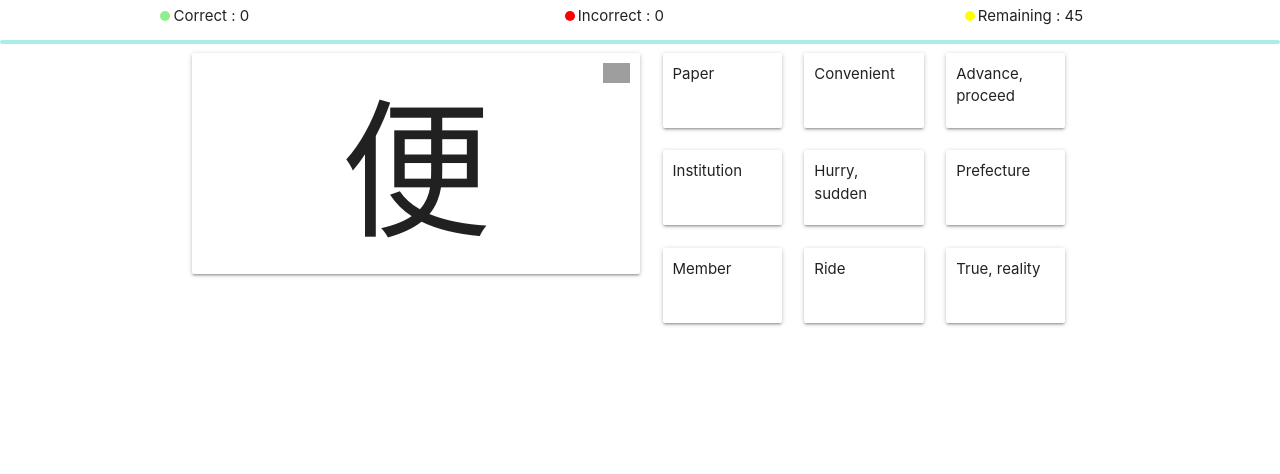
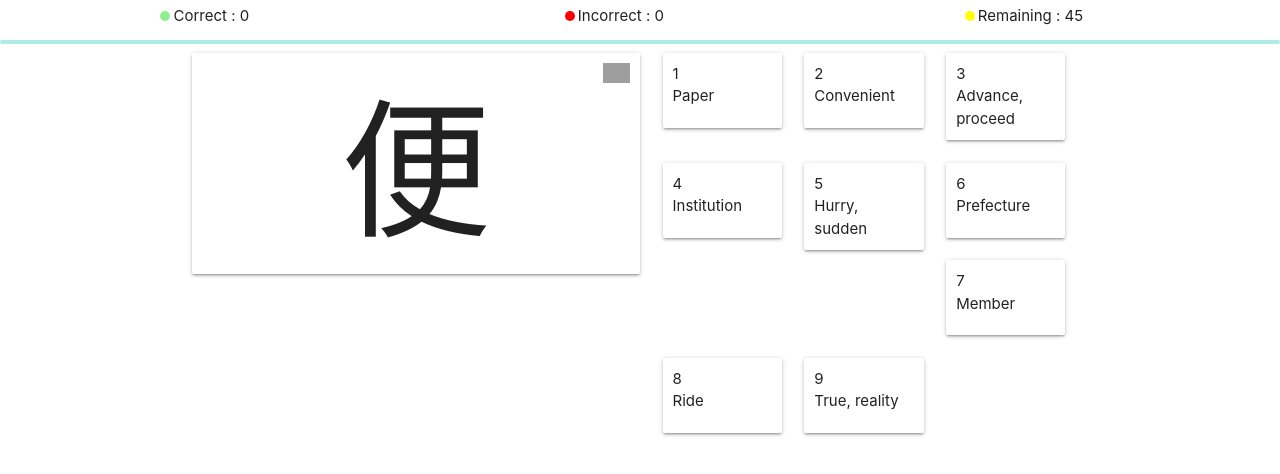
Before and after one commit to vlw0052/study-kanji, a React (Create React App) app: page / in a window 1280 px wide. Shown: the top 474 px of the page. Built offline with nearby package versions, Linux system fonts and the light colour scheme; grey boxes are pictures that could not be loaded.

Commit message:
Reformated mini cards

```diff
--- a/src/App.css
+++ b/src/App.css
@@ -1,10 +1,9 @@
 .app-container {
   display: grid;
   grid-template-rows: 45px 1fr;
-
 }
 
-.next-button{
+.next-button {
   display: grid;
   position: absolute;
   bottom: 0;
@@ -13,6 +12,7 @@
   height: 50px;
   background: white;
 }
+
 .next-button i {
   margin: auto;
   color: green;
@@ -23,14 +23,17 @@
   max-height: 50vh;
   height: 50%;
 }
-.main-card:not(.answered) h2{
+
+.main-card:not(.answered) h2 {
   text-align: center;
   font-size: 10rem;
 }
+
 .row .col .mini-card {
-  height: 75px;
+  min-height: 75px;
   padding: 10px;
 }
+
 .mini-card:focus {
   color: rgb(5, 141, 0)
 }
@@ -46,10 +49,12 @@
   display: inline-block;
   width: 32%;
 }
-.progress-section > div {
+
+.progress-section>div {
   text-align: center;
   margin: 5px;
 }
+
 .box {
   text-align: right;
   display: inline-block;
@@ -59,6 +64,7 @@
   margin-right: 3px;
   border-radius: 100%;
 }
+
 .correct {
   border: solid 2px lightgreen
 }
--- a/src/cards/MiniCards.js
+++ b/src/cards/MiniCards.js
@@ -1,53 +1,54 @@
-import React, { useEffect } from 'react'
-import PropTypes from 'prop-types'
+import React, { useEffect } from 'react';
+import PropTypes from 'prop-types';
 
-export const MiniCards = ({ answerCards, isAnswered, onCardChosen, nextCard }) => {
+export const MiniCards = ({
+  answerCards,
+  isAnswered,
+  onCardChosen,
+  nextCard
+}) => {
+  const onNumberPress = () => {};
+  useEffect(() => {
+    document.addEventListener('keypress', onNumberPress);
+    return document.removeEventListener('keypress', onNumberPress);
+  }, []);
 
-    const onNumberPress = () => {
-
-    }
-    useEffect(() => {
-        document.addEventListener('keypress', onNumberPress)
-        return document.removeEventListener('keypress', onNumberPress)
-    }, [])
-
-    const onKeyDown = (card, isClick = false) => (event) => {
+  const onKeyDown = (card, isClick = false) => event => {
     if (event.keyCode === 13) {
-            if(isAnswered){
-                nextCard()
-            }else {
+      if (isAnswered) {
+        nextCard();
+      } else {
         setTimeout(() => {
-                    onCardChosen(card)
-                }, 100)
+          onCardChosen(card);
+        }, 100);
       }
     }
     if (isClick) {
-            onCardChosen(card)
+      onCardChosen(card);
     }
-    }
+  };
   return (
     <div className={'cards-group col m6 s12'}>
-            {
-                answerCards.map((card, i) => (
-                    <div className="col s4 ">
-                        <div tabIndex={0}
+      {answerCards.map((card, i) => (
+        <div className='col s4 '>
+          <div
+            tabIndex={0}
             key={card.english}
             nice={card.english}
             onClick={onKeyDown(card, true)}
             onKeyDown={onKeyDown(card)}
-                            className="mini-card card">
-                            {/* <div className="mini-card__number"> { i + 1 } </div> */}
-                            <div className="mini-card__kanji"> {isAnswered && card.kanji} </div>
-                            <div className="mini-card__word"> {card.english} </div>
+            className='mini-card card'
+          >
+            <div className='mini-card__number'> {i + 1} </div>
+            <div className='mini-card__kanji'> {isAnswered && card.kanji} </div>
+            <div className='mini-card__word'> {card.english} </div>
           </div>
         </div>
-                )
-                )
-            }
+      ))}
     </div>
-    )
-}
+  );
+};
 MiniCards.propTypes = {
-    onCardChosen: PropTypes.func,
-}
-export default MiniCards
+  onCardChosen: PropTypes.func
+};
+export default MiniCards;
```
Lines whose indentation alone changed are shown as unchanged.
